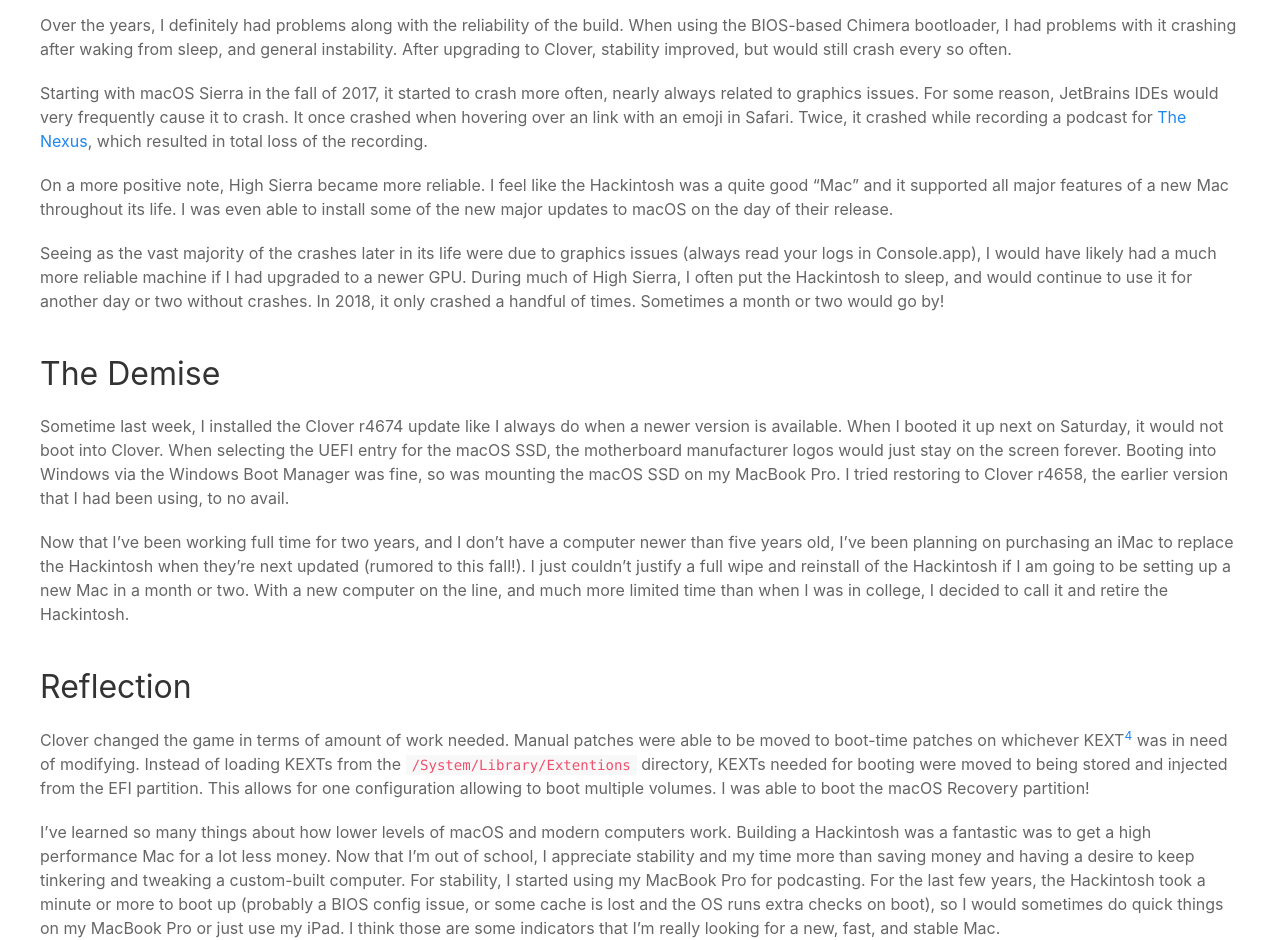
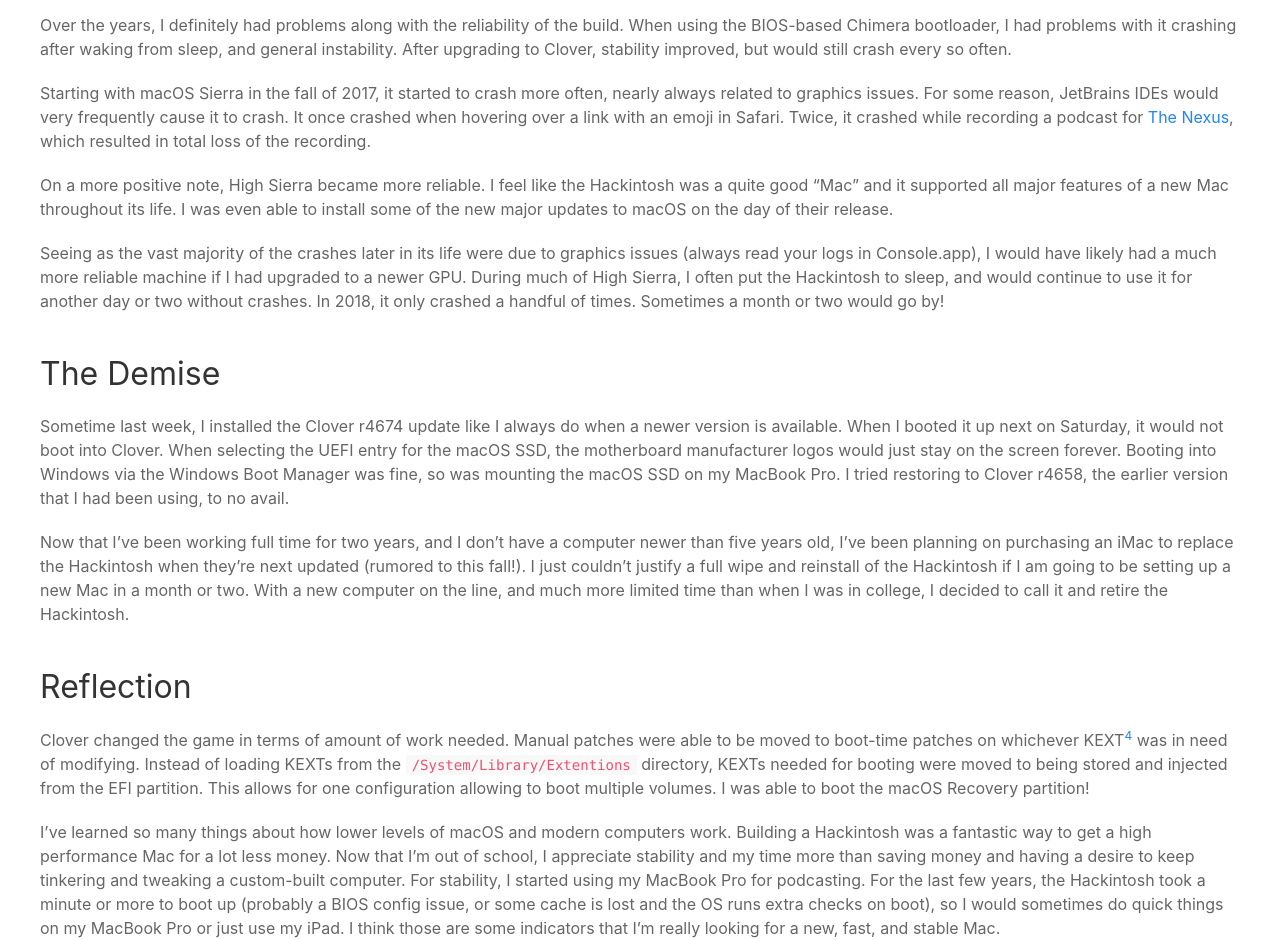
Before and after one commit to BrianMitchL/brianm.me, a Jekyll site: the page built from _posts/2018-09-23-a-hackintosh-reflection.md, in a window 1280 px wide. Shown: the part 689-1629 px from the top of the page. Built offline with Jekyll 4.4.1, drawn with Linux system fonts in a browser that asks for light colours; nearby versions of some CDN libraries; emoji names are drawn with the system emoji font; comment, search, counter and statistics services are not loaded.

Commit message:
Fix typos

```diff
--- a/_posts/2018-09-23-a-hackintosh-reflection.md
+++ b/_posts/2018-09-23-a-hackintosh-reflection.md
@@ -38,7 +38,7 @@
 to Clover, stability improved, but would still crash every so often.
 
 Starting with macOS Sierra in the fall of 2017, it started to crash more often, nearly always related to graphics
-issues. For some reason, JetBrains IDEs would very frequently cause it to crash. It once crashed when hovering over an
+issues. For some reason, JetBrains IDEs would very frequently cause it to crash. It once crashed when hovering over a
 link with an emoji in Safari. Twice, it crashed while recording a podcast for [The Nexus](https://thenexus.tv), which
 resulted in total loss of the recording.
 
@@ -73,7 +73,7 @@
 one configuration allowing to boot multiple volumes. I was able to boot the macOS Recovery partition!
 
 I've learned so many things about how lower levels of macOS and modern computers work. Building a Hackintosh was a
-fantastic was to get a high performance Mac for a lot less money. Now that I'm out of school, I appreciate stability
+fantastic way to get a high performance Mac for a lot less money. Now that I'm out of school, I appreciate stability
 and my time more than saving money and having a desire to keep tinkering and tweaking a custom-built computer. For
 stability, I started using my MacBook Pro for podcasting. For the last few years, the Hackintosh took a minute or more
 to boot up (probably a BIOS config issue, or some cache is lost and the OS runs extra checks on boot), so I would
```
